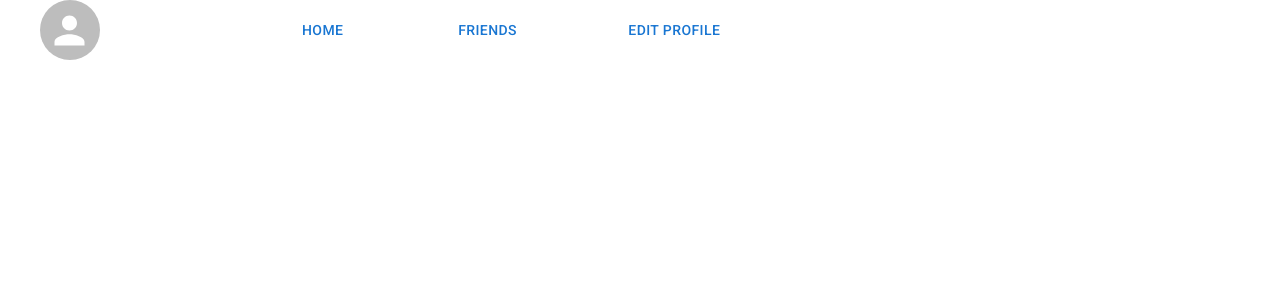
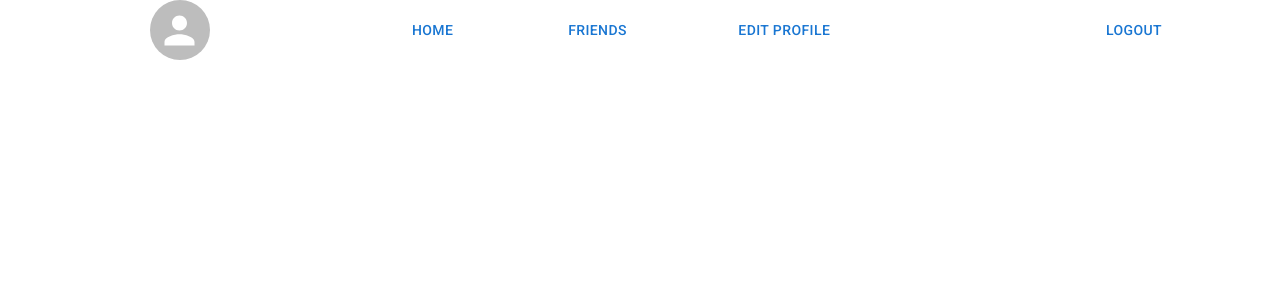
Before and after one commit to deepakoraon19/SocialMedia, a React (Create React App) app: page /home in a window 1280 px wide. Shown: the top 300 px of the page. Built offline with nearby package versions, Linux system fonts and the light colour scheme; no server answers; sample sign-in values are in the browser's storage.

Commit message:
Logout button

```diff
--- a/src/components/Sidebar.jsx
+++ b/src/components/Sidebar.jsx
@@ -6,7 +6,7 @@ import { useNavigate } from "react-router-dom";
 import { getUserInfo } from "../services/userServices";
 import UserContext from "../contexts/userContext";
 
-function Sidebar({name, profilePic, setProfilePic }) {
+function Sidebar({ name, profilePic, setProfilePic }) {
   const options = [{ "Home": "home" }, { "Friends": "friends" }, { "Edit Profile": "edit-profile" }]
   const navigate = useNavigate()
   const { userId } = React.useContext(UserContext)
@@ -20,11 +20,20 @@ function Sidebar({name, profilePic, setProfilePic }) {
     setProfilePic(res.profilePic)
   }
 
+  const logOut = () => {
+    setProfilePic("")
+    localStorage.setItem('userId', "")
+    navigate("/Socia/login")
+  }
+
   return (
-    <Stack direction="row" spacing={2} width='60%' alignItems="center" justifyContent="space-around">
-      <Avatar sx={{ width: 60, height: 60 }} src={profilePic}></Avatar>
-      <h2>{name}</h2>
-      {options.map((p, index) => <Button key={index} onClick={() => navigate(`Socia/${Object.values(p).pop()}`)}>{Object.keys(p).pop()}</Button>)}
+    <Stack direction={"row"} justifyContent={"space-around"} width={"100%"}>
+      <Stack direction="row" spacing={2} width='60%' alignItems="center" justifyContent="space-around">
+        <Avatar sx={{ width: 60, height: 60 }} src={profilePic}></Avatar>
+        <h2>{name}</h2>
+        {options.map((p, index) => <Button key={index} onClick={() => navigate(`Socia/${Object.values(p).pop()}`)}>{Object.keys(p).pop()}</Button>)}
+      </Stack>
+      <Button onClick={logOut}>Logout</Button>
     </Stack>
   );
 }
--- a/src/pages/Home.jsx
+++ b/src/pages/Home.jsx
@@ -4,7 +4,7 @@ import { useNavigate } from 'react-router'
 import UserContext from '../contexts/userContext'
 import { Stack } from '@mui/material'
 import Post from '../components/Post'
-import { useDispatch } from 'react-redux'
+import { useDispatch, useSelector } from 'react-redux'
 import { setUser } from '../slices/userSlice'
 
 const Home = () => {
@@ -49,6 +49,7 @@ const Home = () => {
   ]
 
   const dispatch = useDispatch();
+  const userState = useSelector(state => state.user.userState)
   useEffect(() => {
     getUser()
   }, [])
@@ -58,7 +59,7 @@ const Home = () => {
     if (userId === "") navigate("/Socia/login")
     let res = await getUserInfo(userId)
     setloggedInUser(res)
-    dispatch(setUser(), res)
+    dispatch(setUser(res))
   }
 
   return (
--- a/src/pages/SignUp.jsx
+++ b/src/pages/SignUp.jsx
@@ -153,7 +153,7 @@ const SignUp = () => {
                 <Typography variant="h5" component="h5">
                     Don't have an account?
                 </Typography>
-                <Button onClick={() => { navigate("/login") }}>Login</Button>
+                <Button onClick={() => { navigate("/Socia/login") }}>Login</Button>
             </Stack>
         </div>
     </Box>
--- a/src/slices/userSlice.js
+++ b/src/slices/userSlice.js
@@ -1,7 +1,7 @@
 import { createSlice } from "@reduxjs/toolkit";
 
 const initialState = {
-  value: {},
+  userState: {},
 };
 
 export const userSlice = createSlice({
@@ -9,12 +9,11 @@ export const userSlice = createSlice({
   initialState,
   reducers: {
     setUser: (state, action) => {
-        console.log("here")
-      state.value = action.payload;
+      state.userState = action.payload;
     },
   },
 });
 
-export const {setUser} = userSlice.actions
+export const { setUser } = userSlice.actions;
 
-export default userSlice.reducer
+export default userSlice.reducer;
```
